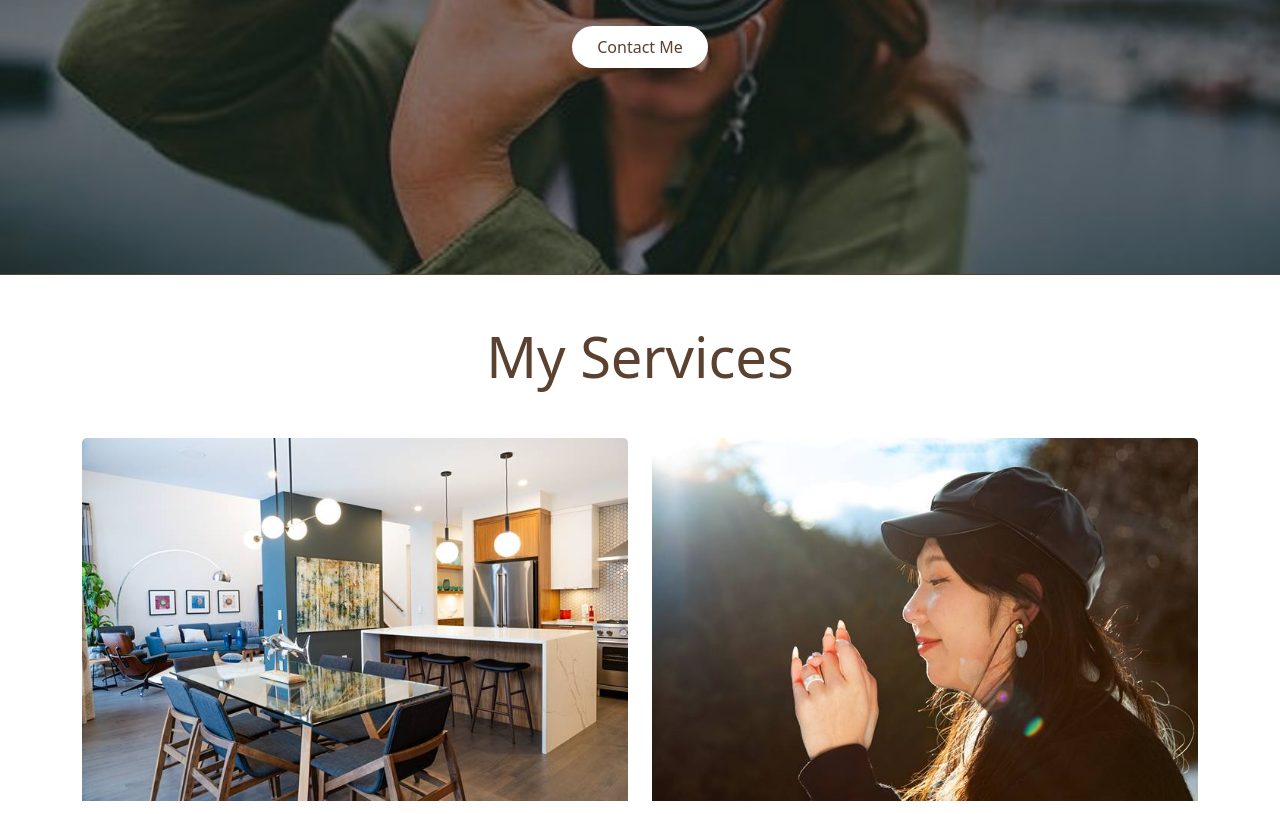
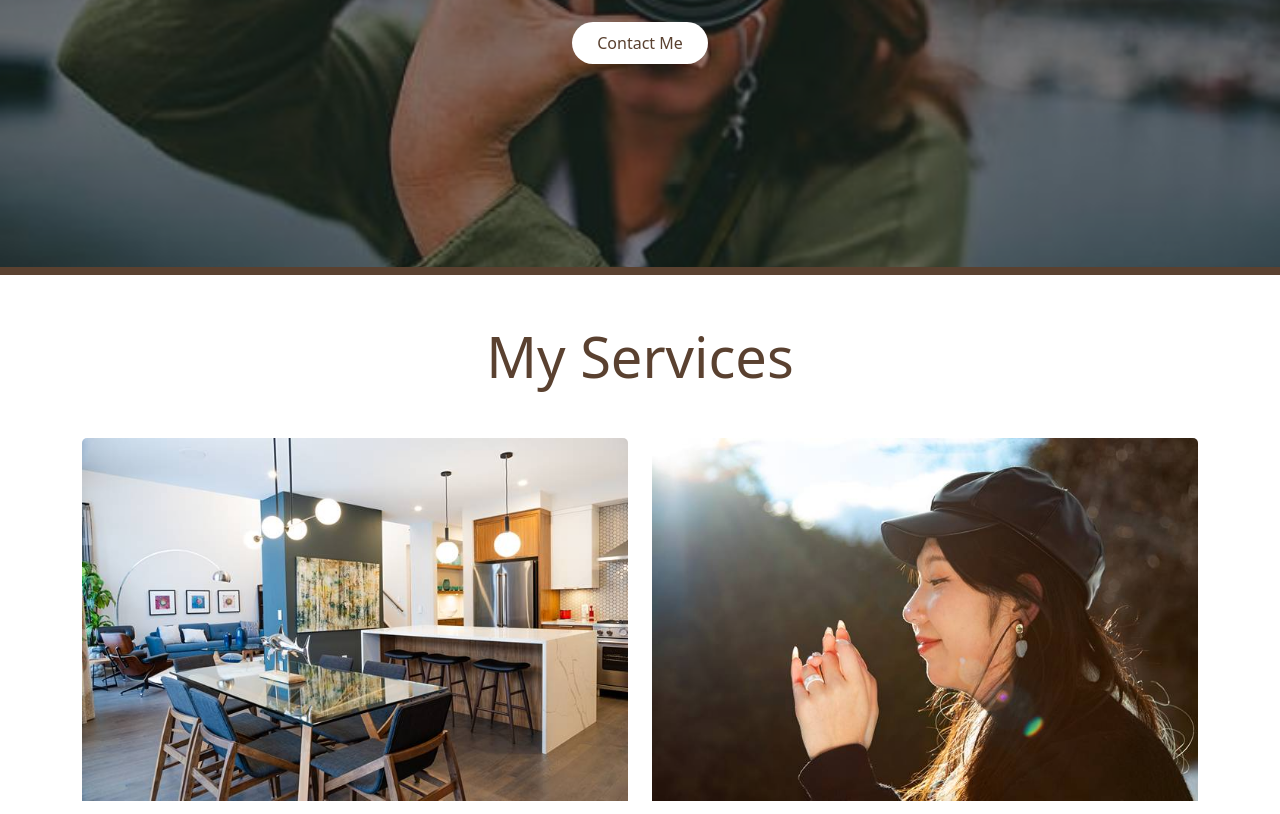
Before and after one commit to gao00139/portfolio, a plain HTML site: page index.html in a window 1280 px wide. Shown: the part 431-1245 px from the top of the page. Drawn offline with nearby package versions, Linux system fonts and the light colour scheme.

Commit message:
change the border

```diff
--- a/CSS/main.css
+++ b/CSS/main.css
@@ -162,5 +162,5 @@
 
 /* Custom border thickness */
 .border-thick {
-    border-width: 8px ;
+    border-width: 8px !important;
 }
```
